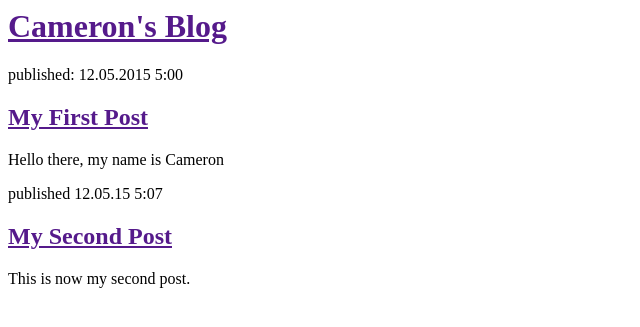
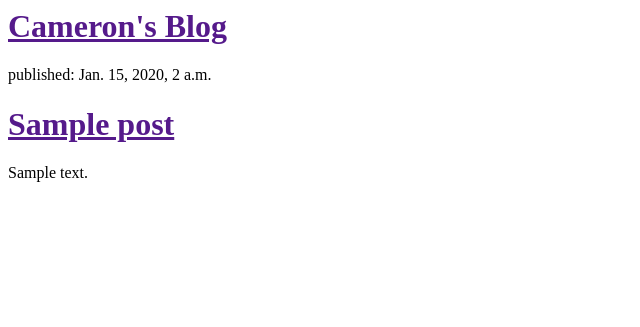
Before and after one commit to cameronlucky/my-first-blog, a Django app: template blog/templates/blog/post_list.html in a window 1280 px wide. Shown: the top 327 px of the page, without its empty margins (0-640 px from the left). Run offline with Django 3.2, Linux system fonts and the light colour scheme; the template is opened without the code that fills it: values that come from a table or form of the project are taken from there, others are empty; tables that the repository leaves empty hold one stand-in row (values such as "Sample post").

Commit message:
Modified templates to display posts from database.

```diff
--- a/blog/templates/blog/post_list.html
+++ b/blog/templates/blog/post_list.html
@@ -7,16 +7,12 @@
 			<h1><a href="">Cameron's Blog</a></h1>
 		</div>
 
+	{% for post in posts %}
 		<div>
-			<p>published: 12.05.2015 5:00</p>
-			<h2><a href="">My First Post</a></h2>
-			<p>Hello there, my name is Cameron</p>
+			<p>published: {{ post.published_date }}</p>
+			<h1><a href="">{{ post.title }}</a></h1>
+			<p>{{ post.text|linebreaks }}</p>
 		</div>
-
-		<div>
-			<p>published 12.05.15 5:07</p>
-			<h2><a href="">My Second Post</a></h2>
-			<p>This is now my second post.</p>
-		</div>
+	{% endfor %}
 	</body>
 </html>
--- a/blog/views.py
+++ b/blog/views.py
@@ -1,4 +1,7 @@
 from django.shortcuts import render
+from django.utils import timezone
+from .models import Post
 
 def post_list(request):
-	return render(request, 'blog/post_list.html', {})
+	posts = Post.objects.filter(published_date__lte=timezone.now()).order_by('published_date')
+	return render(request, 'blog/post_list.html', {'posts': posts})
```
